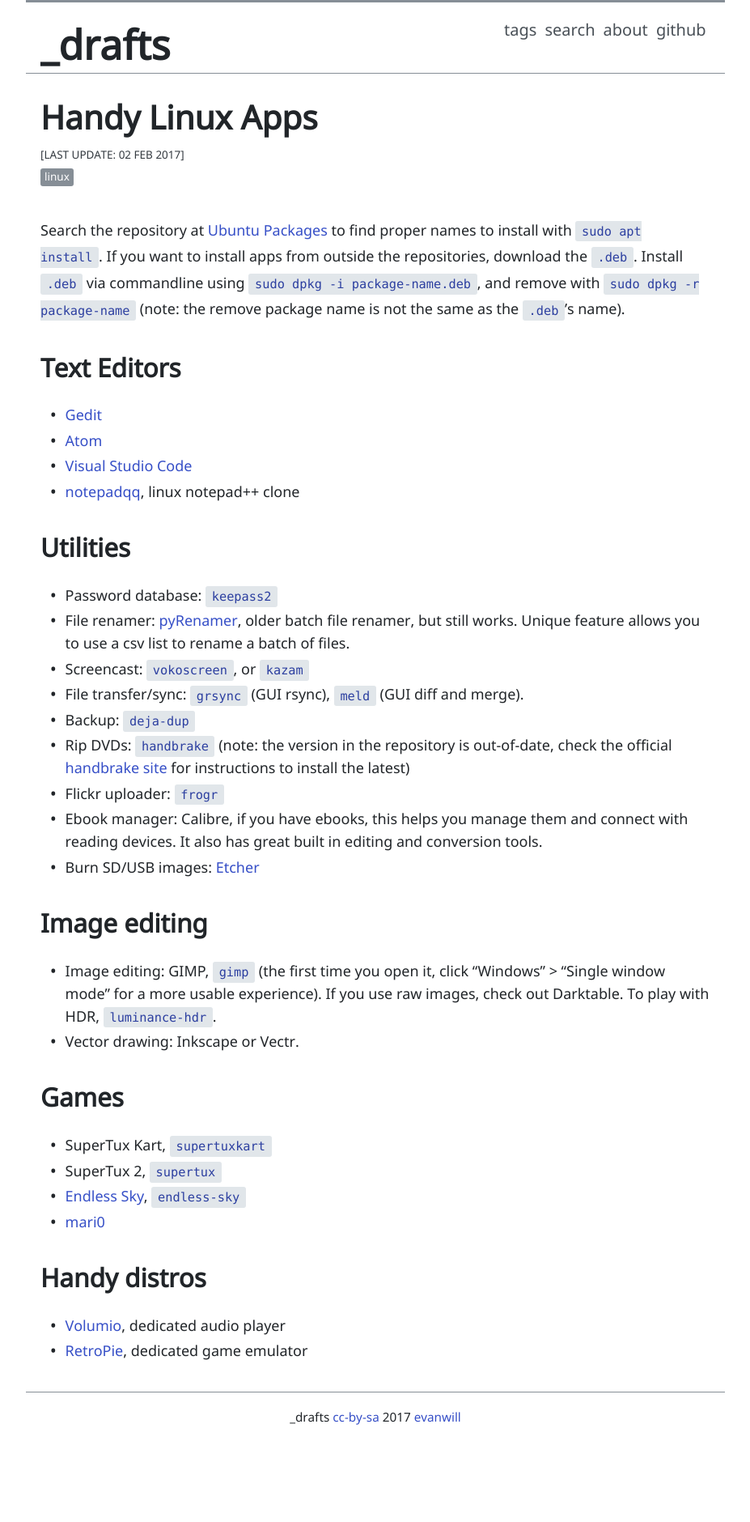
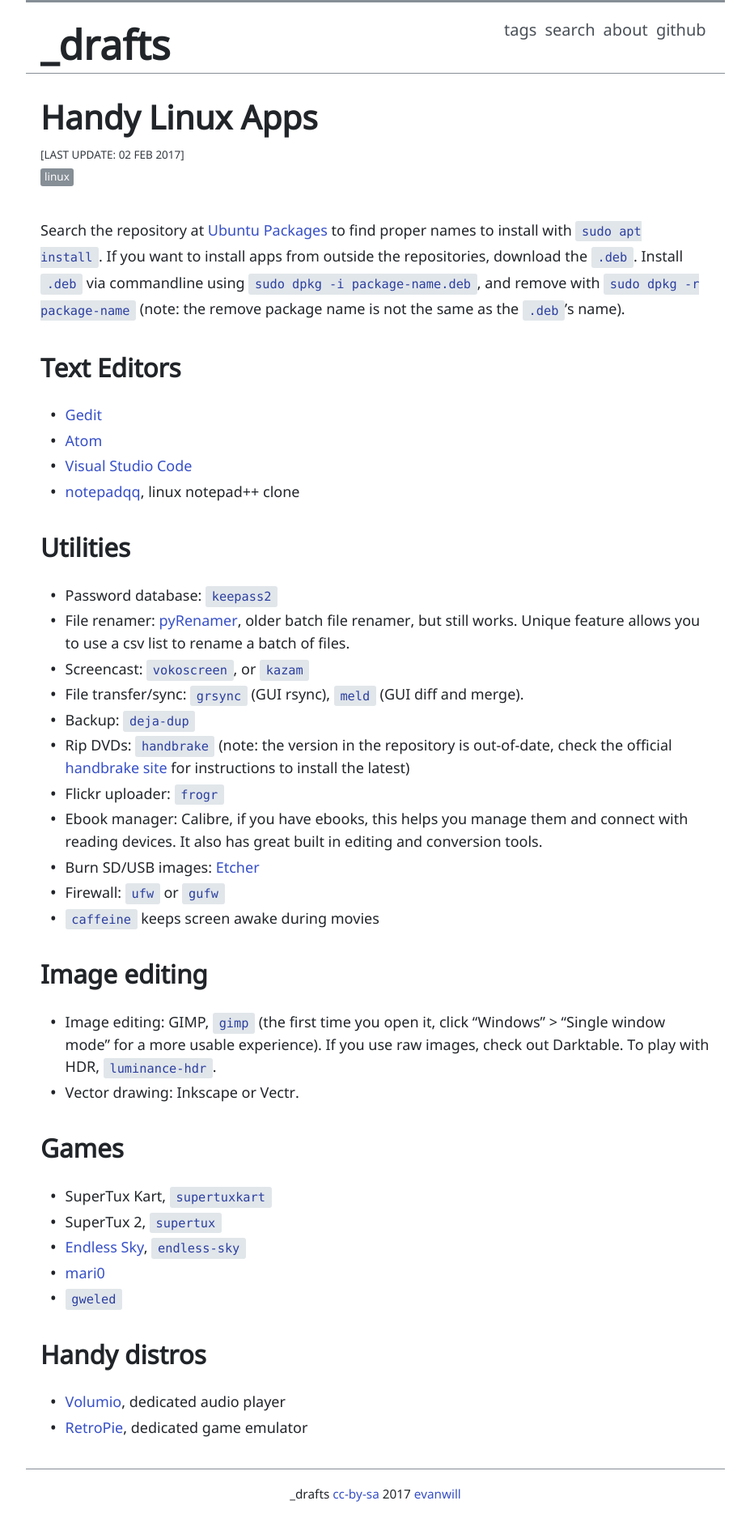
Before and after one commit to evanwill/_drafts, a Jekyll site: the page built from _notes/linux-apps.md, in a window 1280 px wide. Shown: the whole page at 81% size, without its empty margins (176-1103 px from the left). Built offline with Jekyll 4.4.1, drawn with Linux system fonts in a browser that asks for light colours; before the commit the page ends 1785 px from its top, so only the background shows below that.

Commit message:
update linux

```diff
--- a/_notes/linux-apps.md
+++ b/_notes/linux-apps.md
@@ -27,6 +27,8 @@
 - Flickr uploader: `frogr`
 - Ebook manager: Calibre, if you have ebooks, this helps you manage them and connect with reading devices. It also has great built in editing and conversion tools.
 - Burn SD/USB images: [Etcher](https://etcher.io/)
+- Firewall: `ufw` or `gufw`
+- `caffeine` keeps screen awake during movies
 
 ## Image editing
 
@@ -39,6 +41,7 @@
 - SuperTux 2, `supertux`
 - [Endless Sky](https://endless-sky.github.io/), `endless-sky`
 - [mari0](http://stabyourself.net/mari0/#download)
+- `gweled`
 
 ## Handy distros
 
```
